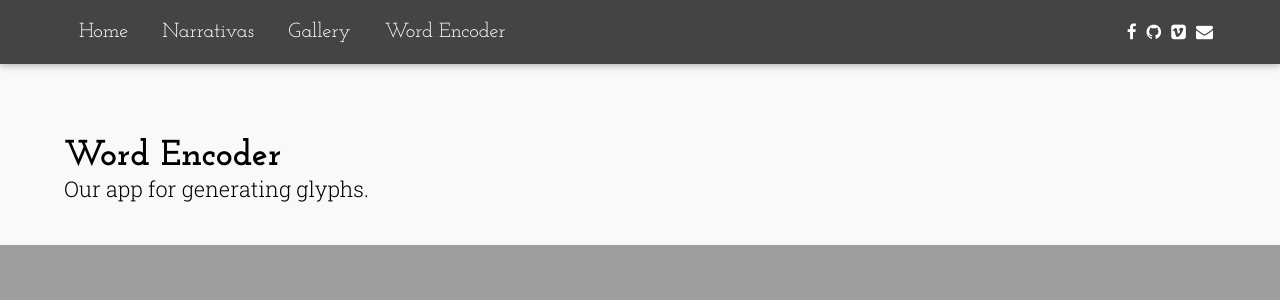
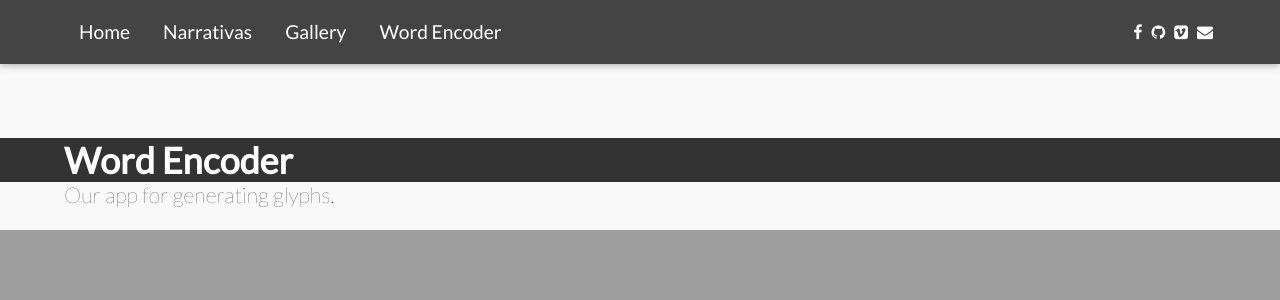
Before and after one commit to astrovandalistas/futureglyphs-site, a Jekyll site: the page built from _posts/2017-01-01-app.md, in a window 1280 px wide and 900 px high. Shown: the top 300 px of the window. Built offline with Jekyll 4.4.1, drawn with Linux system fonts in a browser that asks for light colours.

Commit message:
fix colors and fonts

```diff
--- a/_includes/head.html
+++ b/_includes/head.html
@@ -2,7 +2,7 @@
 <title>{{ site.name }}{% if page.title %} - {{ page.title }} {% endif%}</title>
 {% if page.description %}<meta name="description" content="{{ page.description }}">{% endif %}
 <meta content='width=device-width, initial-scale=1, maximum-scale=1' name='viewport'/>
-<link href="https://fonts.googleapis.com/css?family=Roboto+Slab:300,300i,900,900i|Josefin+Slab:400,700" rel="stylesheet">
+<link href="https://fonts.googleapis.com/css?family=Roboto+Slab:300,300i,900,900i|Lato:100, 300" rel="stylesheet">
 <link rel="stylesheet" href="{{ site.baseurl | replace: '//', '/' }}/css/main.css">
 <link rel="stylesheet" id="color-change" href="">
 <link rel="stylesheet" id="switch-style" href="{{ site.baseurl | replace: '//', '/' }}/css/grid.css">
--- a/_layouts/index.html
+++ b/_layouts/index.html
@@ -13,7 +13,7 @@
       <div class="content index-content">
         <div class="articles">
           {% for post in site.posts %}
-            {% if post.title and post.cover-image %}
+            {% if post.title %}
               {% assign imgSrc = site.baseurl | append: '/' | append: site.media_folder %}
               {% assign imgSrc = imgSrc | append: '/' | append: post.cover-image %}
               {% assign imgSrc = imgSrc | replace: '//', '/' %}
@@ -24,9 +24,11 @@
                   {{ post.content }}
                 </div>
 
+                {% if post.cover-image %}
                 <div class="page-home-cover-image" style="background-image: url({{ imgSrc }});">
                   <img src="{{ imgSrc }}">
                 </div>
+                {% endif %}
               </div>
             {% endif %}
           {% endfor %}
--- /dev/null
+++ b/_sass/_futureglyph.scss
@@ -0,0 +1,33 @@
+
+
+.page-home-item,
+.page-home-title, .page-title {
+  background-color: #333;
+  color: #fff;
+}
+
+.page-home-title {
+  padding-top: 24px;
+}
+
+.page-home-content p {
+  padding-bottom: 48px;
+}
+
+.masonry {
+  background-color: #fff;
+}
+
+
+.page-home-content {
+  position: relative;
+}
+
+
+iframe {
+  margin-top: 0 !important;
+}
+
+#word-encoder {
+  background-color: #333 !important;
+}
--- a/_sass/_settings.scss
+++ b/_sass/_settings.scss
@@ -54,12 +54,12 @@ $link-color: $dark-primary-color;
 // String Variables (use strings as values | for Font Variables: Don't forget to include the fonts)
 //------------------------------------------
 
-$main-font: 'Roboto Slab', sans-serif;
+$main-font: 'Lato', sans-serif;
 
 // set to $main-font if you don't want your headings to use another font
-$headings-font: 'Josefin Slab', sans-serif;
+$headings-font: 'Lato', sans-serif;
 
-$menu-font: 'Josefin Slab', sans-serif;
+$menu-font: 'Lato', sans-serif;
 
 // use values from text-transform [none|capitalize|uppercase|lowercase|initial|inherit]
 $headings-text-transform: none;
@@ -69,13 +69,13 @@ $code-font: monospace;
 // size variables (use numbers as values (units as indicated ))
 
 // font-weights, alternatively use: [light, normal, bold]
-$main-font-weight: 300;
+$main-font-weight: 100;
 
 // set $main-font-weight if you don't want your headings to use another font-weight
-$headings-font-weight: 400;
+$headings-font-weight: 100;
 
 // use px here
-$root-font-size: 17px;
+$root-font-size: 16px;
 
 // do not add a unit here
 $basic-line-height: 1.5;
@@ -163,6 +163,5 @@ $sidebar-width: 320px;
 $margin-width: 30px;
 $material-sidebar-responsive-border-bg: $accent-color;
 
-
 // modals
 $modal-width-change: 900px;
--- a/_sass/_simple-stuff.scss
+++ b/_sass/_simple-stuff.scss
@@ -17,6 +17,7 @@
 }
 
 .page-home-item, .page-content-container {
+  width: 100%;
   font-size: 18px;
   padding: 1em 0 0;
 
@@ -42,7 +43,7 @@
 
 .page-home-content p {
   font: 300 0.9em $main-font;
-  padding: 0 5% 1em;
+  padding: 24px 5% 1em;
 }
 
 .page-home-link {
@@ -60,3 +61,5 @@
     visibility: hidden;
   }
 }
+
+@import 'futureglyph';
```
Also changed, not shown: _posts/2017-01-01-app.md (+0 -1 lines).
